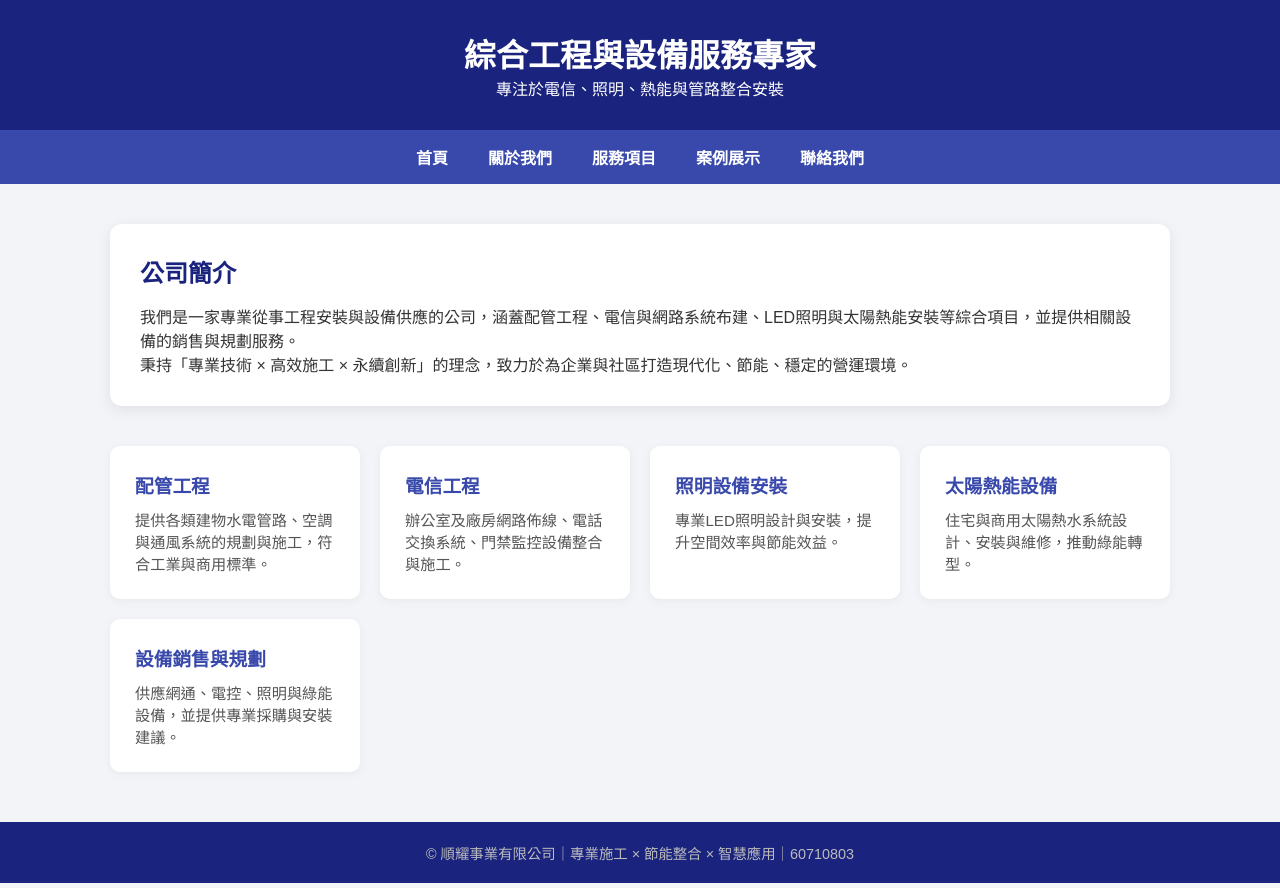
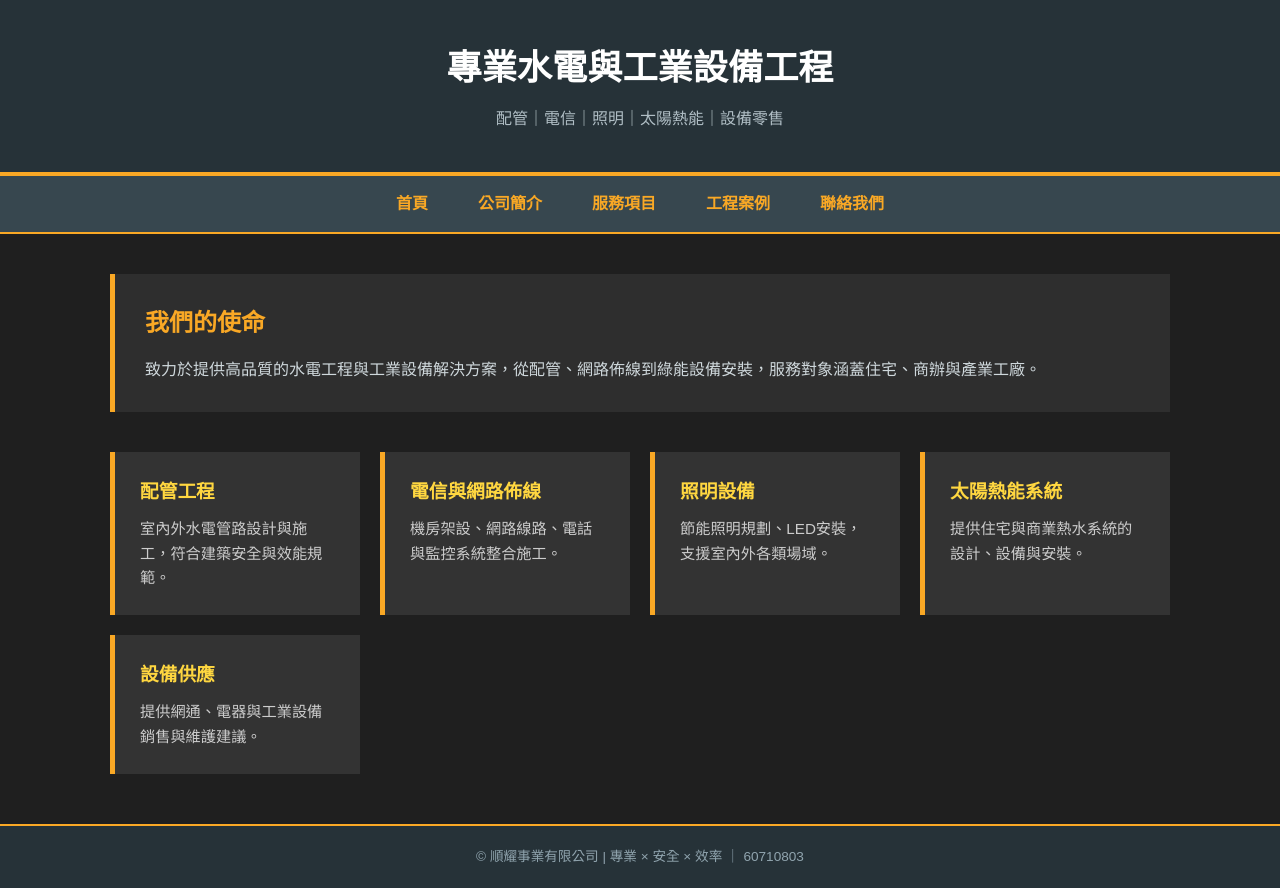
Before and after one commit to nearni/yasu, a plain HTML site: page index.html in a window 1280 px wide. Drawn offline with Linux system fonts and the light colour scheme.

Commit message:
Update index.html

```diff
--- a/index.html
+++ b/index.html
@@ -5,6 +5,7 @@
   <meta name="viewport" content="width=device-width, initial-scale=1.0"/>
   <title>順耀事業有限公司</title>
   <style>
+    /* RESET + 字體 */
     * {
       margin: 0;
       padding: 0;
@@ -13,40 +14,53 @@
 
     body {
       font-family: "Noto Sans TC", sans-serif;
-      background-color: #f2f4f7;
-      color: #333;
+      background-color: #1f1f1f; /* 工業黑 */
+      color: #e0e0e0;
+      line-height: 1.6;
     }
 
+    a {
+      color: #f9a825; /* 工業黃點綴 */
+      text-decoration: none;
+    }
+
+    a:hover {
+      color: #ffd740;
+    }
+
+    /* Header */
     header {
-      background-color: #1a237e; /* 深藍色：穩重、科技感 */
-      color: white;
-      padding: 30px 20px;
+      background-color: #263238; /* 鐵灰 */
+      color: #fff;
       text-align: center;
+      padding: 40px 20px;
+      border-bottom: 4px solid #f9a825;
     }
 
     header h1 {
-      font-size: 2rem;
+      font-size: 2.2rem;
+      margin-bottom: 10px;
     }
 
+    header p {
+      font-size: 1rem;
+      color: #b0bec5;
+    }
+
+    /* Nav */
     nav {
-      background-color: #3949ab;
       display: flex;
       justify-content: center;
-      gap: 40px;
-      padding: 15px 0;
+      background-color: #37474f;
+      border-bottom: 2px solid #f9a825;
     }
 
     nav a {
-      color: #ffffff;
-      text-decoration: none;
-      font-weight: 600;
-      transition: color 0.3s;
+      padding: 15px 25px;
+      font-weight: bold;
     }
 
-    nav a:hover {
-      color: #c5cae9;
-    }
-
+    /* Main content */
     main {
       max-width: 1100px;
       margin: 40px auto;
@@ -54,16 +68,19 @@
     }
 
     .intro {
-      background-color: #ffffff;
+      background-color: #2e2e2e;
       padding: 30px;
-      border-radius: 12px;
-      box-shadow: 0 4px 15px rgba(0, 0, 0, 0.08);
+      border-left: 5px solid #f9a825;
       margin-bottom: 40px;
     }
 
     .intro h2 {
-      color: #1a237e;
+      color: #f9a825;
       margin-bottom: 15px;
+    }
+
+    .intro p {
+      color: #cfd8dc;
     }
 
     .services {
@@ -73,10 +90,9 @@
     }
 
     .service-card {
-      background-color: #fff;
-      border-radius: 10px;
+      background-color: #333;
       padding: 25px;
-      box-shadow: 0 2px 10px rgba(0, 0, 0, 0.05);
+      border-left: 5px solid #f9a825;
       transition: transform 0.3s ease;
     }
 
@@ -85,80 +101,79 @@
     }
 
     .service-card h3 {
-      color: #3949ab;
       margin-bottom: 10px;
+      color: #ffd740;
     }
 
     .service-card p {
       font-size: 0.95rem;
-      color: #555;
+      color: #ccc;
     }
 
+    /* Footer */
     footer {
-      background-color: #1a237e;
-      color: #bbb;
+      background-color: #263238;
+      color: #90a4ae;
       text-align: center;
       padding: 20px;
-      font-size: 0.9rem;
+      font-size: 0.85rem;
       margin-top: 50px;
+      border-top: 2px solid #f9a825;
     }
   </style>
 </head>
 <body>
+
   <header>
-    <h1>綜合工程與設備服務專家</h1>
-    <p>專注於電信、照明、熱能與管路整合安裝</p>
+    <h1>專業水電與工業設備工程</h1>
+    <p>配管｜電信｜照明｜太陽熱能｜設備零售</p>
   </header>
 
   <nav>
     <a href="#">首頁</a>
-    <a href="#">關於我們</a>
+    <a href="#">公司簡介</a>
     <a href="#">服務項目</a>
-    <a href="#">案例展示</a>
+    <a href="#">工程案例</a>
     <a href="#">聯絡我們</a>
   </nav>
 
   <main>
     <section class="intro">
-      <h2>公司簡介</h2>
-      <p>
-        我們是一家專業從事工程安裝與設備供應的公司，涵蓋配管工程、電信與網路系統布建、LED照明與太陽熱能安裝等綜合項目，並提供相關設備的銷售與規劃服務。
-      </p>
-      <p>
-        秉持「專業技術 × 高效施工 × 永續創新」的理念，致力於為企業與社區打造現代化、節能、穩定的營運環境。
-      </p>
+      <h2>我們的使命</h2>
+      <p>致力於提供高品質的水電工程與工業設備解決方案，從配管、網路佈線到綠能設備安裝，服務對象涵蓋住宅、商辦與產業工廠。</p>
     </section>
 
     <section class="services">
       <div class="service-card">
         <h3>配管工程</h3>
-        <p>提供各類建物水電管路、空調與通風系統的規劃與施工，符合工業與商用標準。</p>
+        <p>室內外水電管路設計與施工，符合建築安全與效能規範。</p>
       </div>
 
       <div class="service-card">
-        <h3>電信工程</h3>
-        <p>辦公室及廠房網路佈線、電話交換系統、門禁監控設備整合與施工。</p>
+        <h3>電信與網路佈線</h3>
+        <p>機房架設、網路線路、電話與監控系統整合施工。</p>
       </div>
 
       <div class="service-card">
-        <h3>照明設備安裝</h3>
-        <p>專業LED照明設計與安裝，提升空間效率與節能效益。</p>
+        <h3>照明設備</h3>
+        <p>節能照明規劃、LED安裝，支援室內外各類場域。</p>
       </div>
 
       <div class="service-card">
-        <h3>太陽熱能設備</h3>
-        <p>住宅與商用太陽熱水系統設計、安裝與維修，推動綠能轉型。</p>
+        <h3>太陽熱能系統</h3>
+        <p>提供住宅與商業熱水系統的設計、設備與安裝。</p>
       </div>
 
       <div class="service-card">
-        <h3>設備銷售與規劃</h3>
-        <p>供應網通、電控、照明與綠能設備，並提供專業採購與安裝建議。</p>
+        <h3>設備供應</h3>
+        <p>提供網通、電器與工業設備銷售與維護建議。</p>
       </div>
     </section>
   </main>
 
   <footer>
-    &copy; 順耀事業有限公司｜專業施工 × 節能整合 × 智慧應用｜60710803
+    &copy; 順耀事業有限公司 | 專業 × 安全 × 效率 ｜ 60710803
   </footer>
+
 </body>
 </html>
```
